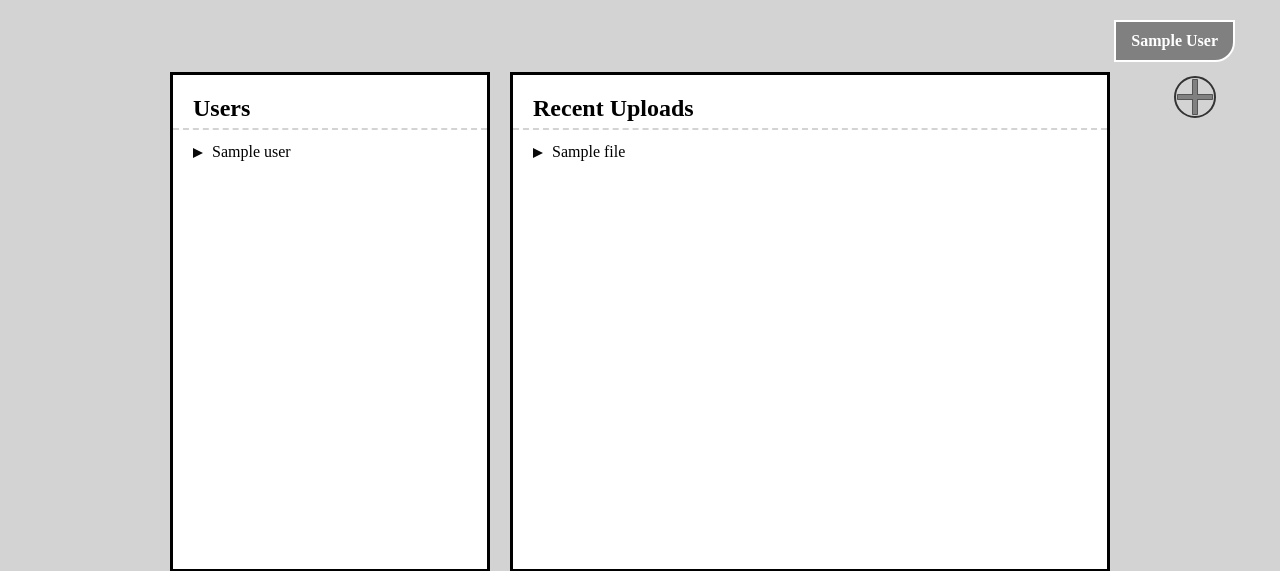
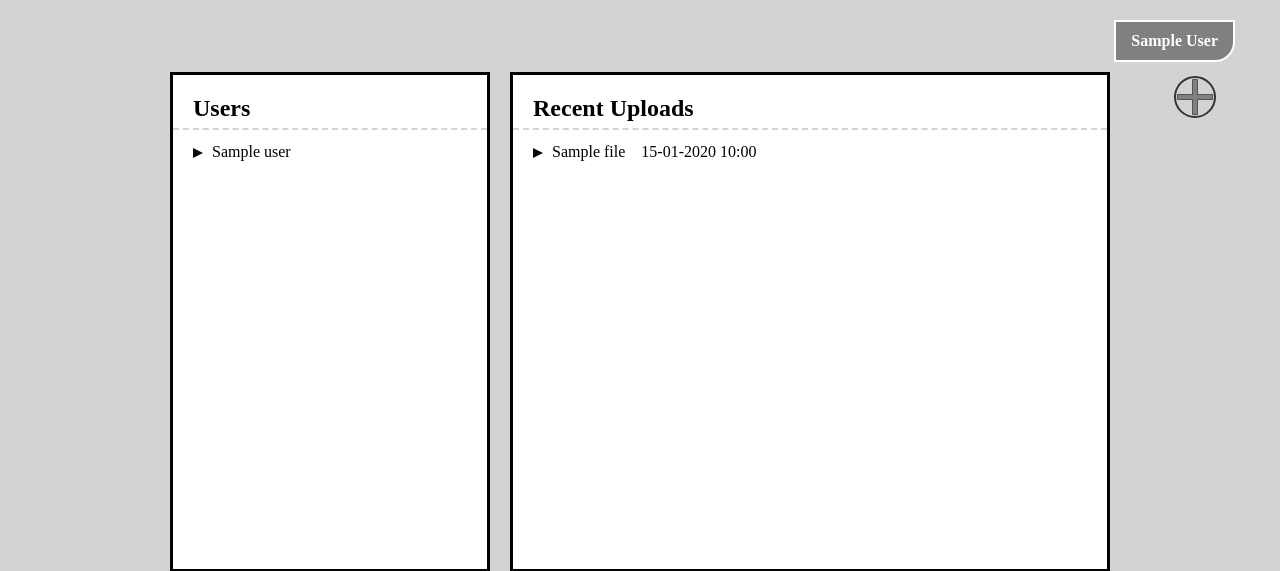
Before and after one commit to nickolasram/IT111-Final, a Flask app: page /dashboard/ in a window 1280 px wide. Shown: the part 20-591 px from the top of the page. Run offline with Flask 2, Linux system fonts and the light colour scheme; the visitor is signed in with stand-in values (Sample User, id 1); a database or web service that is not in the repository returns one stand-in record (values such as "Sample title").

Commit message:
mostly formatting

```diff
--- a/app.py
+++ b/app.py
@@ -1,6 +1,4 @@
-import os
 from flask import Flask, render_template, session, redirect, flash, request
-from users import users
 from user_file.user_file import User_file
 from second import second
 from databaseconfig import repo, filecol, usercol
@@ -14,9 +12,6 @@ app.add_url_rule(
 )
 
 ALLOWED_EXTENSIONS = {'txt'}
-
-
-
 
 
 def allowed_file(filename):
--- a/static/css/styles.css
+++ b/static/css/styles.css
@@ -123,6 +123,7 @@ main {
 main,
 aside{
     border: 3px solid black;
+    overflow: auto;
 }
 main h2,
 aside h2{
@@ -136,6 +137,13 @@ aside p{
     margin-left: 20px;
     margin-bottom: 15px;
 
+}
+.column{
+    display: inline-flex;
+    flex-direction:column-reverse;
+}
+.row{
+    display: inline-flex;
 }
 aside {
     height: 500px;
--- a/templates/dashboard.html
+++ b/templates/dashboard.html
@@ -20,17 +20,23 @@
     <div class="wrapper">
       <main>
         <h2>Recent Uploads</h2>
+        <div class="column">
           {% for item in files %}
+          <div class="row">
             <p> <svg height="30" width="15" class="triangle-svg"><polygon points="0,10 0,20 10,15" class="triangle"/></svg>
-            {{item['original name']}}</p>
+              {{item['original name']}}&emsp;{{item['timestamp'].strftime('%d-%m-%Y %H:%M')}}</p>
+          </div>
           {% endfor %}
+        </div>
       </main>
       <aside>
         <h2>Users</h2>
+        <div class="column">
           {% for item in users %}
             <p> <svg height="30" width="15" class="triangle-svg"><polygon points="0,10 0,20 10,15" class="triangle"/></svg>
               {{item['name']}}</p>
           {% endfor %}
+        </div>
       </aside>
 
     </div>
--- a/user/models.py
+++ b/user/models.py
@@ -22,7 +22,7 @@ class User:
     # Encrypt the password
     user['password'] = pbkdf2_sha256.encrypt(user['password'])
 
-    # Check for existing email address
+    # Check for existing name
     if usercol.find_one({ "name": user['name'] }):
       return jsonify({ "error": "Name already in use" }), 400
 
@@ -38,7 +38,7 @@ class User:
   def login(self):
 
     user = usercol.find_one({
-      "email": request.form.get('email')
+      "name": request.form.get('name')
     })
 
     if user and pbkdf2_sha256.verify(request.form.get('password'), user['password']):
--- a/users.py
+++ /dev/null
@@ -1 +0,0 @@
-users = ["Oliver", "Bruce", "Asuka", "Jim", "Beth"]
```
Lines whose indentation alone changed are shown as unchanged.
